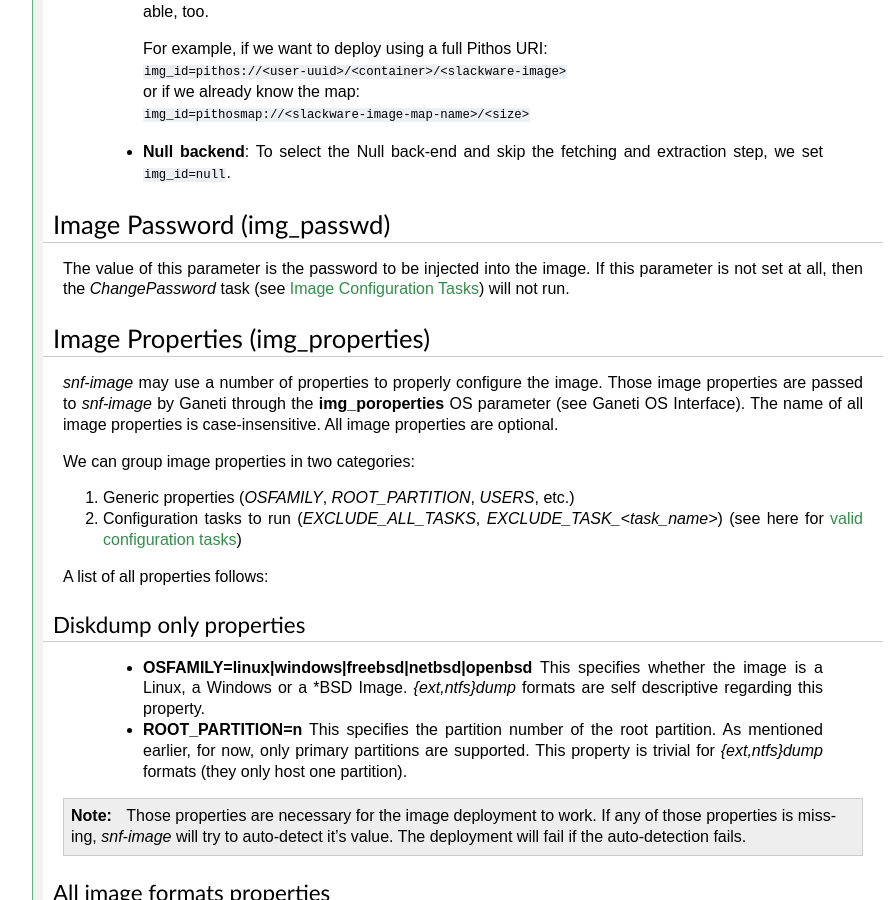
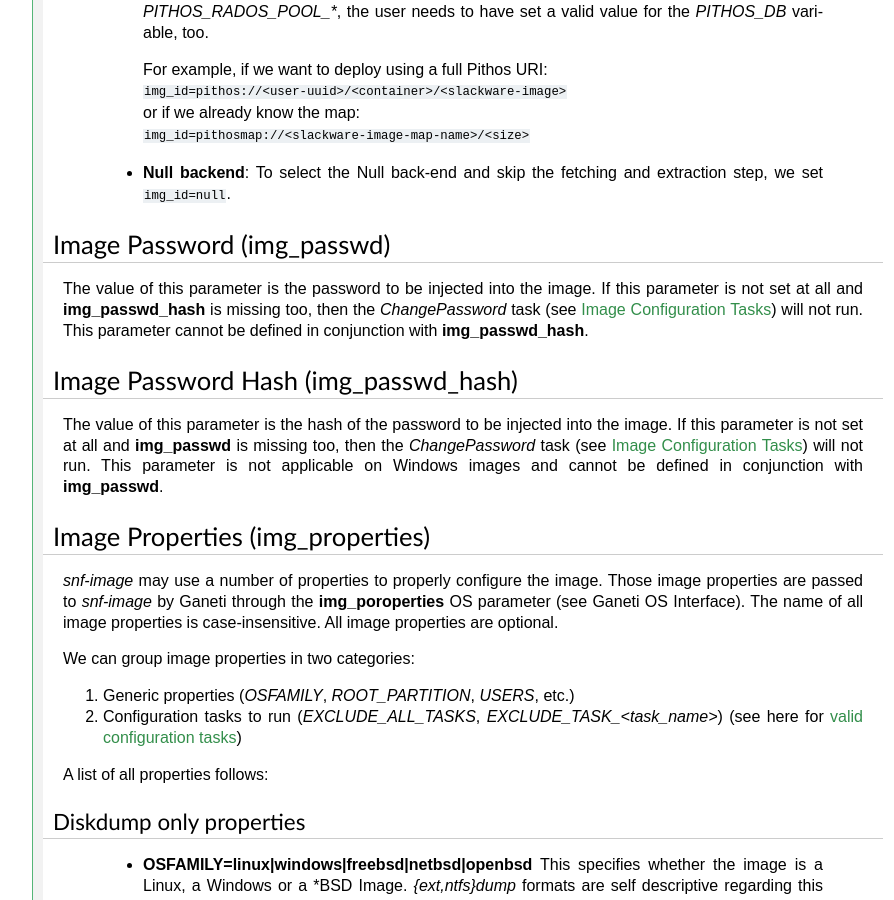
Before and after one commit to grnet/snf-image, a Sphinx documentation site: the page built from docs/interface.rst, in a window 1280 px wide and 900 px high, scrolled down 1148 px. Shown: the whole window, without its empty margins (187-1081 px from the left). Built offline with Sphinx 7.4.7, drawn with Linux system fonts in a browser that asks for light colours; some of the changed text lies outside the part shown.

Commit message:
docs: Add missing img_passwd_hash parameter docs

```diff
--- a/docs/interface.rst
+++ b/docs/interface.rst
@@ -13,6 +13,8 @@
    the image (:ref:`details <image-id>`)
  * **img_passwd** (optional): the password to be injected into the image
    (:ref:`details <image-passwd>`)
+ * **img_passwd_hash** (optional): the hash of the password to be injected into
+   the image (:ref:`details <image-passwd-hash>`)
  * **img_properties** (optional): additional image properties used to customize
    the image (:ref:`details <image-properties>`)
  * **img_personality** (optional): files to be injected into the image's file
@@ -89,8 +91,22 @@
 ^^^^^^^^^^^^^^^^^^^^^^^^^^^
 
 The value of this parameter is the password to be injected into the image. If
-this parameter is not set at all, then the *ChangePassword* task (see
+this parameter is not set at all and **img_passwd_hash** is missing too, then
+the *ChangePassword* task (see
 :ref:`Image Configuration Tasks <image-configuration-tasks>`) will not run.
+This parameter cannot be defined in conjunction with **img_passwd_hash**.
+
+.. _image-passwd-hash:
+
+Image Password Hash (img_passwd_hash)
+^^^^^^^^^^^^^^^^^^^^^^^^^^^^^^^^^^^^^
+
+The value of this parameter is the hash of the password to be injected into the
+image. If this parameter is not set at all and **img_passwd** is missing too,
+then the *ChangePassword* task (see
+:ref:`Image Configuration Tasks <image-configuration-tasks>`) will not run.
+This parameter is not applicable on Windows images and cannot be defined in
+conjunction with **img_passwd**.
 
 .. _image-properties:
 
```
